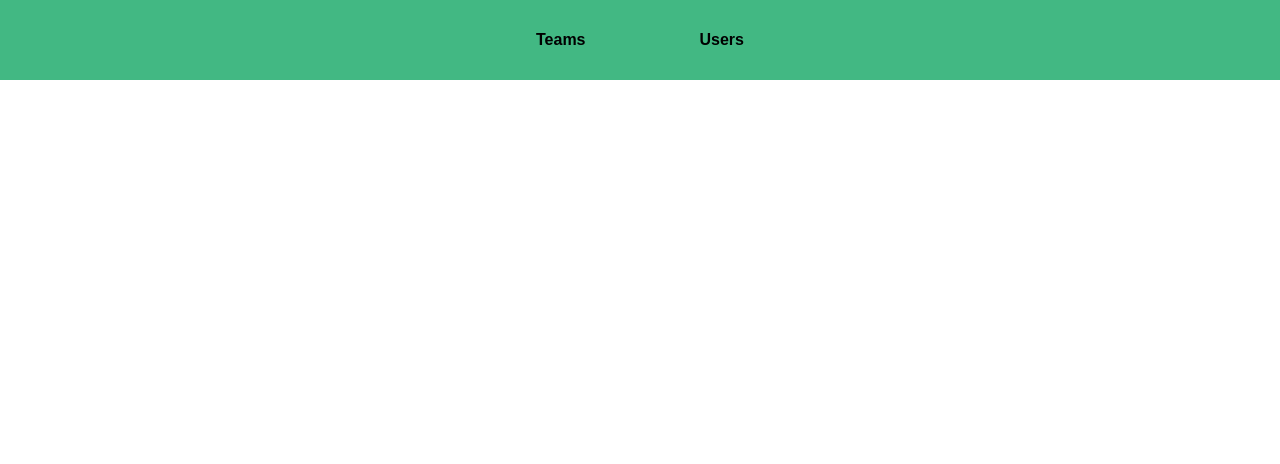
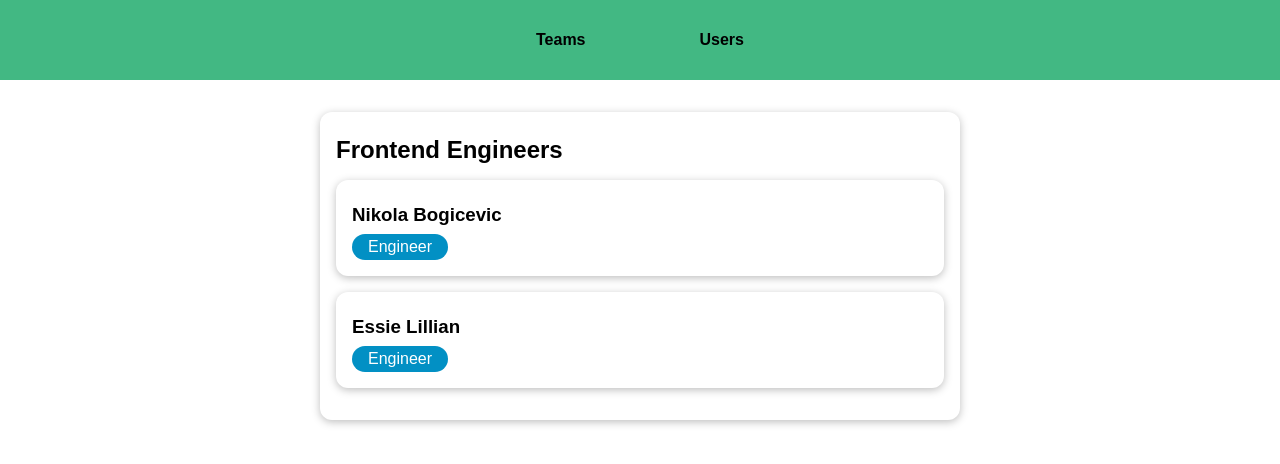
Before and after one commit to bognikk/VUE-teams-users-app, a Vue app: page /teams/t1 in a window 1280 px wide. Before the commit this address had no page. Shown: the top 464 px of the page. Built offline with nearby package versions, Linux system fonts and the light colour scheme.

Commit message:
passing data with route params

```diff
--- a/src/components/teams/TeamMembers.vue
+++ b/src/components/teams/TeamMembers.vue
@@ -16,17 +16,34 @@
 import UserItem from '../users/UserItem.vue';
 
 export default {
+	inject: ['teams', 'users'],
 	components: {
 		UserItem,
 	},
 	data() {
 		return {
-			teamName: 'Test',
-			members: [
-				{ id: 'u1', fullName: 'Max Schwarz', role: 'Engineer' },
-				{ id: 'u2', fullName: 'Max Schwarz', role: 'Engineer' },
-			],
+			// teamName: 'Test',
+			// members: [
+			// 	{ id: 'u1', fullName: 'Max Schwarz', role: 'Engineer' },
+			// 	{ id: 'u2', fullName: 'Max Schwarz', role: 'Engineer' },
+			// ],
+			teamName: '',
+			members: [],
 		};
+	},
+	created() {
+		// this.$route.path; // /temas/t1
+		const teamId = this.$route.params.teamId;
+		const selectedTeam = this.teams.find((team) => team.id === teamId);
+		const members = selectedTeam.members;
+		const selectedMembers = [];
+		for (const member of members) {
+			const selectedUser = this.users.find((user) => user.id === member);
+			selectedMembers.push(selectedUser);
+		}
+
+		this.members = selectedMembers;
+		this.teamName = selectedTeam.name;
 	},
 };
 </script>
--- a/src/main.js
+++ b/src/main.js
@@ -4,12 +4,15 @@ import { createRouter, createWebHistory } from 'vue-router';
 import App from './App.vue';
 import TeamsList from './components/teams/TeamsList.vue';
 import UsersList from './components/users/UsersList.vue';
+import TeamMembers from './components/teams/TeamMembers.vue';
 
 const router = createRouter({
   history: createWebHistory(),
   routes: [
     { path: '/teams', component: TeamsList }, //our-domain.com/teams => TeamsList
-    { path: '/users', component: UsersList }, //our-domain.com/teams => UsersList
+    { path: '/users', component: UsersList },
+    { path: '/teams/:teamId', component: TeamMembers }, // this rout will be active if user enters /teams/anythigAfterThat
+    // { path: '/teams/new' }, // this this is a different scenarion from one above
   ],
   linkActiveClass: 'active-router', // change from router-link-active
 });
```
